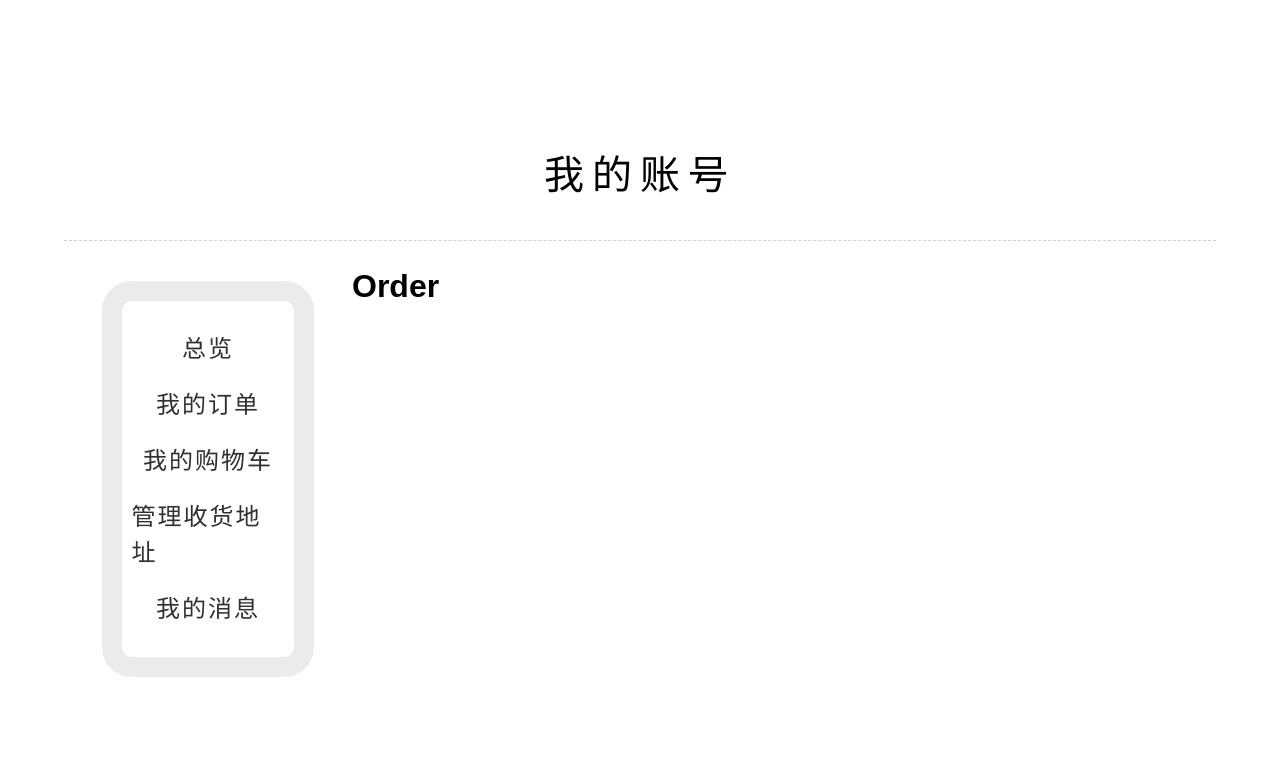
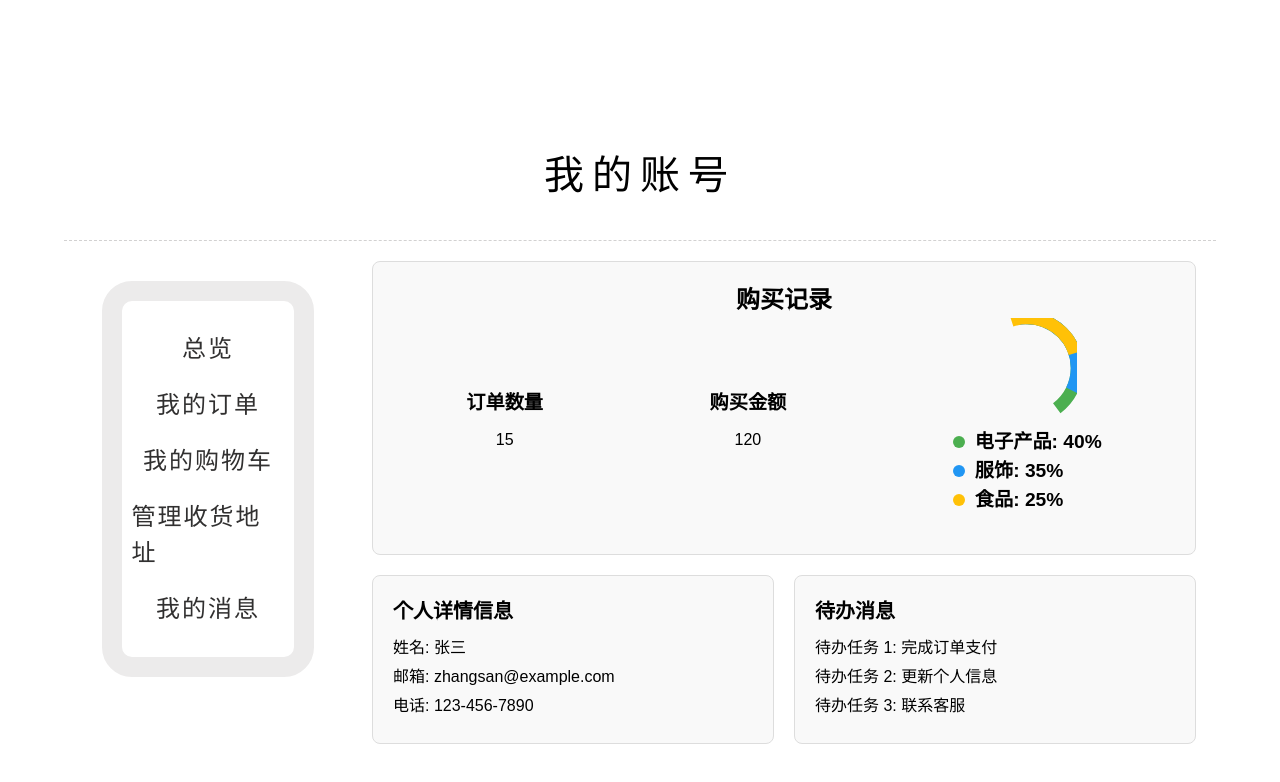
Before and after one commit to iamitis/my-store-web, a Vue app: page /#/overview in a window 1280 px wide. Shown: the top 782 px of the page. Built offline with nearby package versions, Linux system fonts and the light colour scheme.

Commit message:
[Overview] primair

```diff
--- a/src/views/user/Overview.vue
+++ b/src/views/user/Overview.vue
@@ -1,11 +1,202 @@
 <script setup lang="ts">
+import {defineComponent, ref} from "vue";
 
+const totalOrders = ref(15);
+const totalAmount = ref(120);
+const categoryPercentages = ref([
+  {name: "电子产品", value: 40, color: "#4CAF50"},
+  {name: "服饰", value: 35, color: "#2196F3"},
+  {name: "食品", value: 25, color: "#FFC107"},
+]);
+
+// 计算圆弧的起始偏移值
+const calculateOffset = (index: number): number => {
+  let offset = 0;
+  for (let i = 0; i < index; i++) {
+    offset += categoryPercentages.value[i].value; // 累加之前部分的值
+  }
+  return (offset * 2 * Math.PI) / 100; // 将偏移量转换为弧度
+};
+
+defineExpose({
+  calculateOffset,
+});
 </script>
 
 <template>
-  <h1>Order</h1>
+  <div class="overview-container">
+    <!-- 购买记录部分 -->
+    <div class="purchase-record">
+      <h2>购买记录</h2>
+      <div class="record-content">
+        <!-- 订单数量 -->
+        <div class="record-item">
+          <h3>订单数量</h3>
+          <p>{{totalOrders}}</p>
+        </div>
+        <!-- 总金额 -->
+        <div class="record-item">
+          <h3>购买金额</h3>
+          <p>{{totalAmount}}</p>
+        </div>
+        <!-- 商品比例 -->
+        <div class="record-item">
+          <h3>
+            <div class="pie-chart">
+              <!-- 比例圆 -->
+              <svg viewBox="0 0 32 32" class="circle-chart">
+                <circle
+                    v-for="(item, index) in categoryPercentages"
+                    :key="index"
+                    :r="16"
+                    :cx="16"
+                    :cy="16"
+                    :stroke="item.color"
+                    fill="none"
+                    :stroke-width="4"
+                    :stroke-dasharray="item.value + ' ' + (100 - item.value)"
+                    :stroke-dashoffset="calculateOffset(index)"
+                />
+              </svg>
+              <ul class="legend">
+                <li v-for="(item, index) in categoryPercentages" :key="index">
+                  <span :style="{backgroundColor: item.color}"></span> {{item.name}}: {{item.value}}%
+                </li>
+              </ul>
+            </div>
+          </h3>
+        </div>
+
+      </div>
+    </div>
+
+    <!-- 下半部分 -->
+    <div class="bottom-section">
+      <!-- 左侧：个人详情信息 -->
+      <div class="personal-details">
+        <h3>个人详情信息</h3>
+        <div class="details-content">
+          <p>姓名: 张三</p>
+          <p>邮箱: zhangsan@example.com</p>
+          <p>电话: 123-456-7890</p>
+        </div>
+      </div>
+
+      <!-- 右侧：待办消息 -->
+      <div class="todo-messages">
+        <h3>待办消息</h3>
+        <div class="messages-content">
+          <p>待办任务 1: 完成订单支付</p>
+          <p>待办任务 2: 更新个人信息</p>
+          <p>待办任务 3: 联系客服</p>
+        </div>
+      </div>
+    </div>
+  </div>
 </template>
 
 <style scoped>
+/* 页面整体容器 */
+.overview-container {
+  display: flex;
+  flex-direction: column;
+  gap: 20px;
+  padding: 20px;
+}
 
+/* 购买记录 */
+.purchase-record {
+  border: 1px solid #ddd;
+  border-radius: 8px;
+  padding: 20px;
+  background-color: #f9f9f9;
+}
+
+.purchase-record h2 {
+  margin: 0;
+  font-size: 1.5rem;
+  text-align: center;
+}
+
+/* 购买记录内容 */
+.record-content {
+  display: flex;
+  justify-content: space-around;
+  align-items: center;
+  gap: 20px;
+}
+
+.record-item {
+  text-align: center;
+}
+
+.record-item h3 {
+  margin: 0;
+  font-size: 1.2rem;
+}
+
+.record-item p {
+  font-size: 1rem;
+  margin: 10px 0;
+}
+
+/* 比例圆样式 */
+.pie-chart {
+  display: flex;
+  flex-direction: column;
+  align-items: center;
+}
+
+.circle-chart {
+  width: 100px;
+  height: 100px;
+  transform: rotate(-90deg); /* 将起点调整到顶部 */
+}
+
+.legend {
+  margin-top: 10px;
+  list-style: none;
+  padding: 0;
+  text-align: left;
+}
+
+.legend li {
+  display: flex;
+  align-items: center;
+  gap: 10px;
+}
+
+.legend span {
+  display: inline-block;
+  width: 12px;
+  height: 12px;
+  border-radius: 50%;
+}
+
+/* 下半部分布局 */
+.bottom-section {
+  display: flex;
+  gap: 20px;
+}
+
+/* 左侧：个人详情信息 */
+.personal-details,
+.todo-messages {
+  flex: 1;
+  border: 1px solid #ddd;
+  border-radius: 8px;
+  padding: 20px;
+  background-color: #f9f9f9;
+}
+
+.personal-details h3,
+.todo-messages h3 {
+  margin: 0 0 10px;
+  font-size: 1.25rem;
+}
+
+.details-content p,
+.messages-content p {
+  margin: 5px 0;
+}
 </style>
```
Also changed, not shown: components.d.ts (+0 -13 lines).
